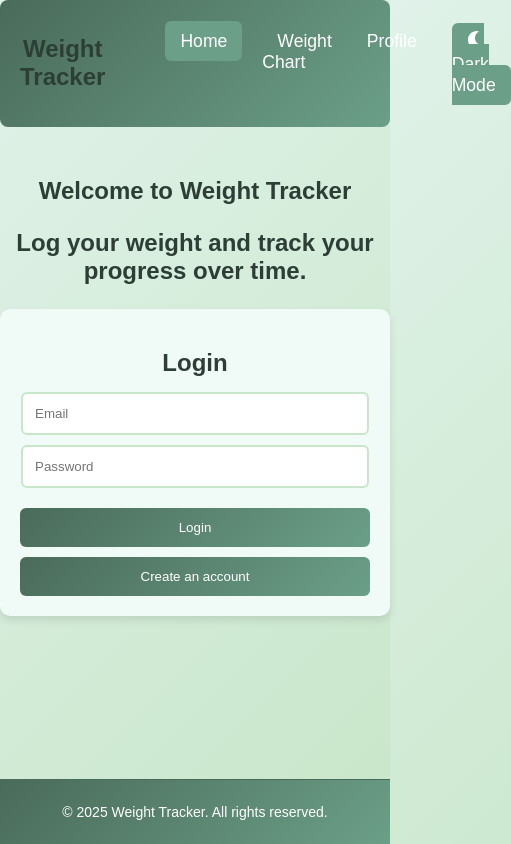
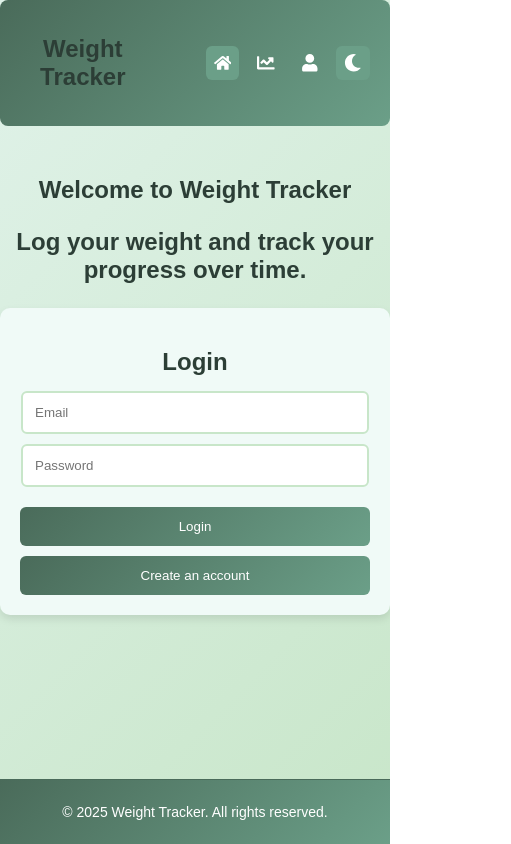
Before and after one commit to Ligo-code/weightTracker, a React (Vite) app in the folder client/: page / in a window 390 px wide. Shown: the whole page, 511 px wide, since content can reach past the window. Built offline with nearby package versions, Linux system fonts and the light colour scheme; the HTML template or start-up script is replaced by a standard one.

Commit message:
Add icons

```diff
--- a/client/src/components/Layout/Navbar.jsx
+++ b/client/src/components/Layout/Navbar.jsx
@@ -1,7 +1,7 @@
 import { useState, useEffect } from "react";
 import { NavLink, useNavigate } from "react-router-dom";
 import styles from "../../styles/Navbar.module.css";
-import { FaMoon, FaSun } from "react-icons/fa";
+import {  FaMoon, FaSun, FaHome, FaChartLine, FaUser, FaSignOutAlt } from "react-icons/fa";
 
 const Navbar = () => {
   const token = localStorage.getItem("accessToken");
@@ -36,20 +36,21 @@ const Navbar = () => {
   return (
     <nav className={styles.navbar}>
       <h2 className={styles.logo}>Weight Tracker</h2>
+
       <ul className={styles.navLinks}>
         <li>
           <NavLink to="/" className={({ isActive }) => (isActive ? styles.active : styles.link)}>
-            Home
+            <FaHome title="Home" /> {/* Иконка для Home */}
           </NavLink>
         </li>
         <li>
           <NavLink to="/weightchart" className={({ isActive }) => (isActive ? styles.active : styles.link)}>
-            Weight Chart
+            <FaChartLine title="Weight Chart" /> {/* Иконка для Weight Chart */}
           </NavLink>
         </li>
         <li>
           <NavLink to="/profile" className={({ isActive }) => (isActive ? styles.active : styles.link)}>
-            Profile
+            <FaUser title="Profile" /> {/* Иконка для Profile */}
           </NavLink>
         </li>
         <li>
@@ -58,7 +59,7 @@ const Navbar = () => {
             onClick={() => setIsDarkMode(!isDarkMode)}
             className={({ isActive }) => (isActive ? styles.active : styles.link)}
           >
-            {isDarkMode ? <FaSun /> : <FaMoon />} {isDarkMode ? "Light Mode" : "Dark Mode"}
+            {isDarkMode ? <FaSun title="Light Mode" /> : <FaMoon title="Dark Mode" />} {/* Иконка для темы */}
           </NavLink>
         </li>
         {token && (
@@ -68,7 +69,7 @@ const Navbar = () => {
               onClick={handleLogout}
               className={({ isActive }) => (isActive ? styles.active : styles.link)}
             >
-              Logout
+              <FaSignOutAlt title="Logout" /> {/* Иконка для Logout */}
             </NavLink>
           </li>
         )}
--- a/client/src/styles/Navbar.module.css
+++ b/client/src/styles/Navbar.module.css
@@ -50,25 +50,27 @@
   color: white;
   font-size: 1.1rem;
   transition: color 0.3s ease;
+  padding: 10px;
+  border-radius: 6px;
+  display: flex;
+  align-items: center;
 }
 
 .navLinks a:hover {
-  color: #c8e6c9; /* Светло-зеленый */
+  background: rgba(255, 255, 255, 0.2);
 }
 
-.logoutLink.active {
-  background: none !important;
+.navLinks a.active {
+  background: #6b9f88;
 }
 
-.themeButton {
-  background: none;
-  border: none;
-  color: white;
-  cursor: pointer;
-  font-size: 1.2rem;
-  transition: transform 0.3s ease;
+/* Стили для мобильных устройств */
+@media (max-width: 768px) {
+  .navLinks {
+    gap: 10px; /* Уменьшаем отступы между иконками */
+  }
+
+  .navLinks a {
+    padding: 8px; /* Уменьшаем padding для мобильных устройств */
+  }
 }
-
-.dark-mode .themeButton:hover {
-  background: linear-gradient(135deg, #2a3b2f, #4a6b5a);
-}
```
